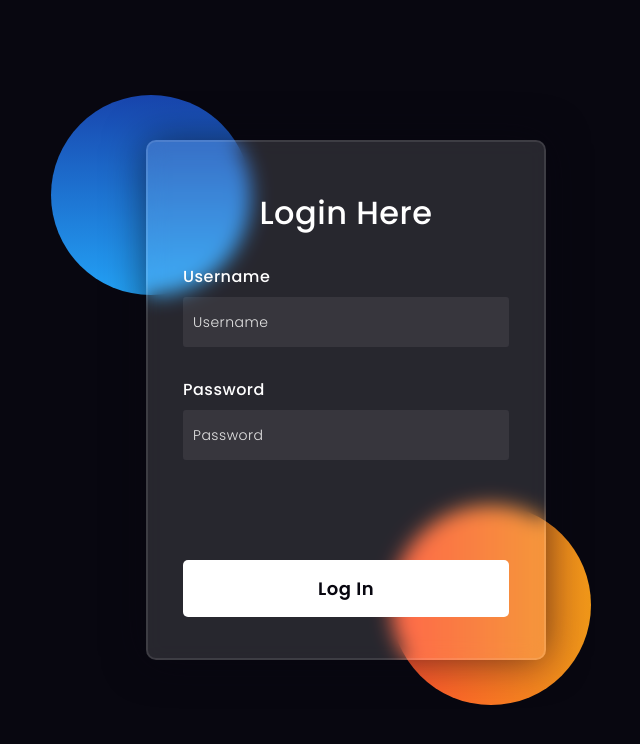
After one commit to pyGuru123/MoviesHub, a Flask app: page /login in a window 1280 px wide. The commit adds this page. Shown: the top 744 px of the page, without its empty margins (294-934 px from the left). Run offline with Flask 2, Linux system fonts and the light colour scheme.

Commit message:
added login and logout

```diff
--- a/app/routes.py
+++ b/app/routes.py
@@ -1,3 +1,4 @@
+import os
 import asyncio
 from flask import (
     render_template,
@@ -15,12 +16,42 @@ from app import app
 from app.script import get_movie_url, send_post
 from app.utils import download_posts
 
+USERID = os.getenv("USERID")
+PASSWORD = os.getenv("PASSWORD")
 
 @app.route("/")
 @app.route("/index")
-@app.route("/home")
 def index():
+    if not session.get("userid"):
+        return redirect("/login")
+
     return render_template("index.html")
+
+
+@app.route("/login", methods=["GET", "POST"])
+def login():
+    if session.get("userid"):
+        return redirect("/index")
+
+    if request.method == "POST":
+        userid = request.form.get("username")
+        password = request.form.get("password")
+
+        if userid == USERID and password == PASSWORD:
+            session["userid"] = userid
+            session["password"] = password
+
+            flash(f"Hello Admin, You are now loggedin", "success")
+            return redirect("/index")
+    return render_template("login.html")
+
+
+@app.route("/logout")
+def logout():
+    session.pop("userid")
+    session.pop("username", None)
+    # flash("You logged out succesfully", "success")
+    return redirect("/login")
 
 
 @app.route("/movieurl", methods=["GET", "POST"])
--- /dev/null
+++ b/app/static/login.css
@@ -0,0 +1,122 @@
+*,
+*:before,
+*:after{
+    padding: 0;
+    margin: 0;
+    box-sizing: border-box;
+}
+body{
+    background-color: #080710;
+}
+.background{
+    width: 430px;
+    height: 450px;
+    position: absolute;
+    transform: translate(-50%,-50%);
+    left: 50%;
+    top: 50%;
+}
+.background .shape{
+    height: 200px;
+    width: 200px;
+    position: absolute;
+    border-radius: 50%;
+}
+.shape:first-child{
+    background: linear-gradient(
+        #1845ad,
+        #23a2f6
+    );
+    left: -80px;
+    top: -80px;
+}
+.shape:last-child{
+    background: linear-gradient(
+        to right,
+        #ff512f,
+        #f09819
+    );
+    right: -30px;
+    bottom: -80px;
+}
+form{
+    height: 520px;
+    width: 400px;
+    background-color: rgba(255,255,255,0.13);
+    position: absolute;
+    transform: translate(-50%,-50%);
+    top: 50%;
+    left: 50%;
+    border-radius: 10px;
+    backdrop-filter: blur(10px);
+    border: 2px solid rgba(255,255,255,0.1);
+    box-shadow: 0 0 40px rgba(8,7,16,0.6);
+    padding: 50px 35px;
+}
+form *{
+    font-family: 'Poppins',sans-serif;
+    color: #ffffff;
+    letter-spacing: 0.5px;
+    outline: none;
+    border: none;
+}
+form h3{
+    font-size: 32px;
+    font-weight: 500;
+    line-height: 42px;
+    text-align: center;
+}
+
+label{
+    display: block;
+    margin-top: 30px;
+    font-size: 16px;
+    font-weight: 500;
+}
+input{
+    display: block;
+    height: 50px;
+    width: 100%;
+    background-color: rgba(255,255,255,0.07);
+    border-radius: 3px;
+    padding: 0 10px;
+    margin-top: 8px;
+    font-size: 14px;
+    font-weight: 300;
+}
+::placeholder{
+    color: #e5e5e5;
+}
+button{
+    margin-top: 100px;
+    width: 100%;
+    background-color: #ffffff;
+    color: #080710;
+    padding: 15px 0;
+    font-size: 18px;
+    font-weight: 600;
+    border-radius: 5px;
+    cursor: pointer;
+}
+.social{
+  margin-top: 30px;
+  display: flex;
+}
+.social div{
+  background: red;
+  width: 150px;
+  border-radius: 3px;
+  padding: 5px 10px 10px 5px;
+  background-color: rgba(255,255,255,0.27);
+  color: #eaf0fb;
+  text-align: center;
+}
+.social div:hover{
+  background-color: rgba(255,255,255,0.47);
+}
+.social .fb{
+  margin-left: 25px;
+}
+.social i{
+  margin-right: 4px;
+}
--- /dev/null
+++ b/app/templates/login.html
@@ -0,0 +1,32 @@
+<!DOCTYPE html>
+<html lang="en">
+<head>
+    <title>MoviesHub Login</title>
+    <link rel="preconnect" href="https://fonts.gstatic.com">
+    <link href="https://fonts.googleapis.com/css2?family=Poppins:wght@300;500;600&display=swap" rel="stylesheet">
+    <link rel="stylesheet" href="static/login.css">
+</head>
+<body>
+    <div class="background">
+        <div class="shape"></div>
+        <div class="shape"></div>
+    </div>
+    <form action="/login" autocomplete="off" method="post">
+        <h3>Login Here</h3>
+
+        <label for="username">Username</label>
+        <input type="text" placeholder="Username" name="username" role="presentation" />
+
+        <label for="password">Password</label>
+        <input type="password" placeholder="Password" name="password" autocomplete="new-password">
+
+        <button type="submit">Log In</button>
+    </form>
+
+   	<script>
+	    if ( window.history.replaceState ) {
+		        window.history.replaceState( null, null, window.location.href );
+		    }
+	</script>
+</body>
+</html>
```
Also changed, not shown: app/static/index.css (+20 -1 lines), app/templates/index.html (+29 -5 lines), app/static/logout.png (added).
